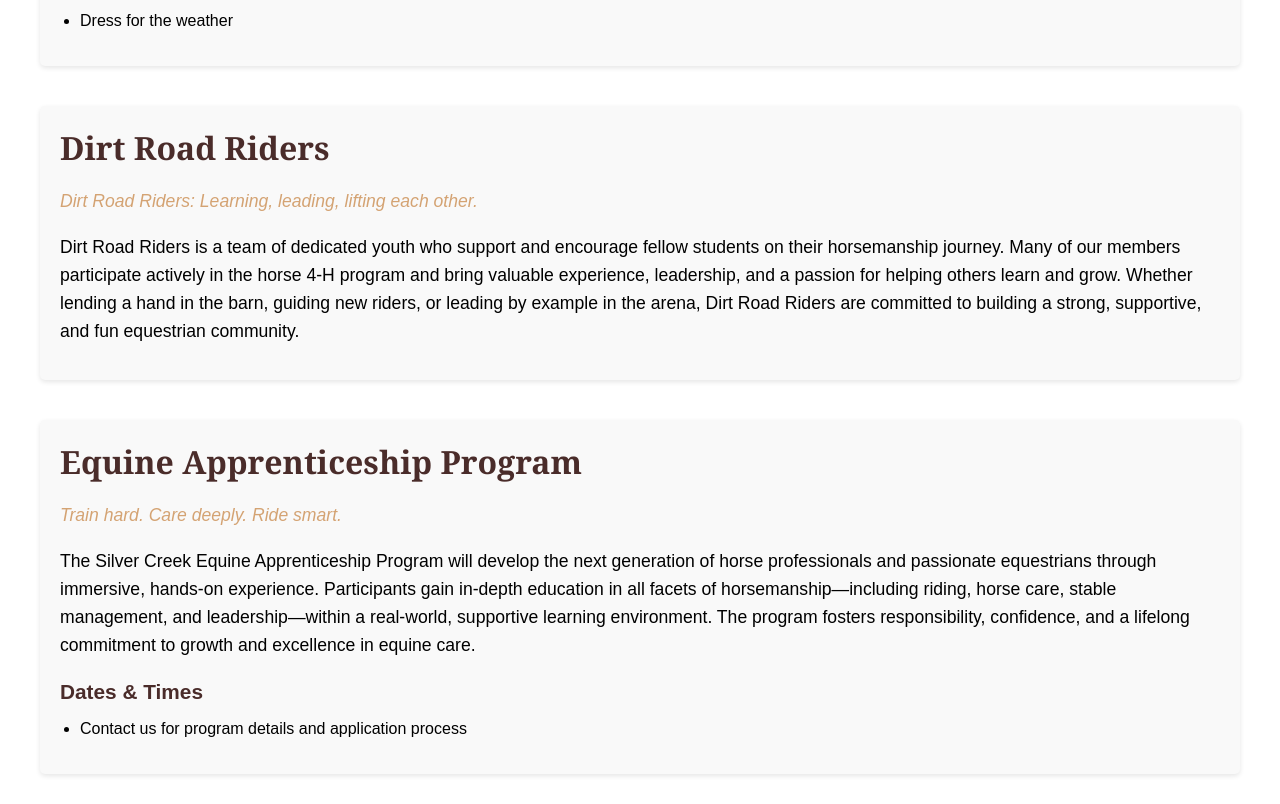
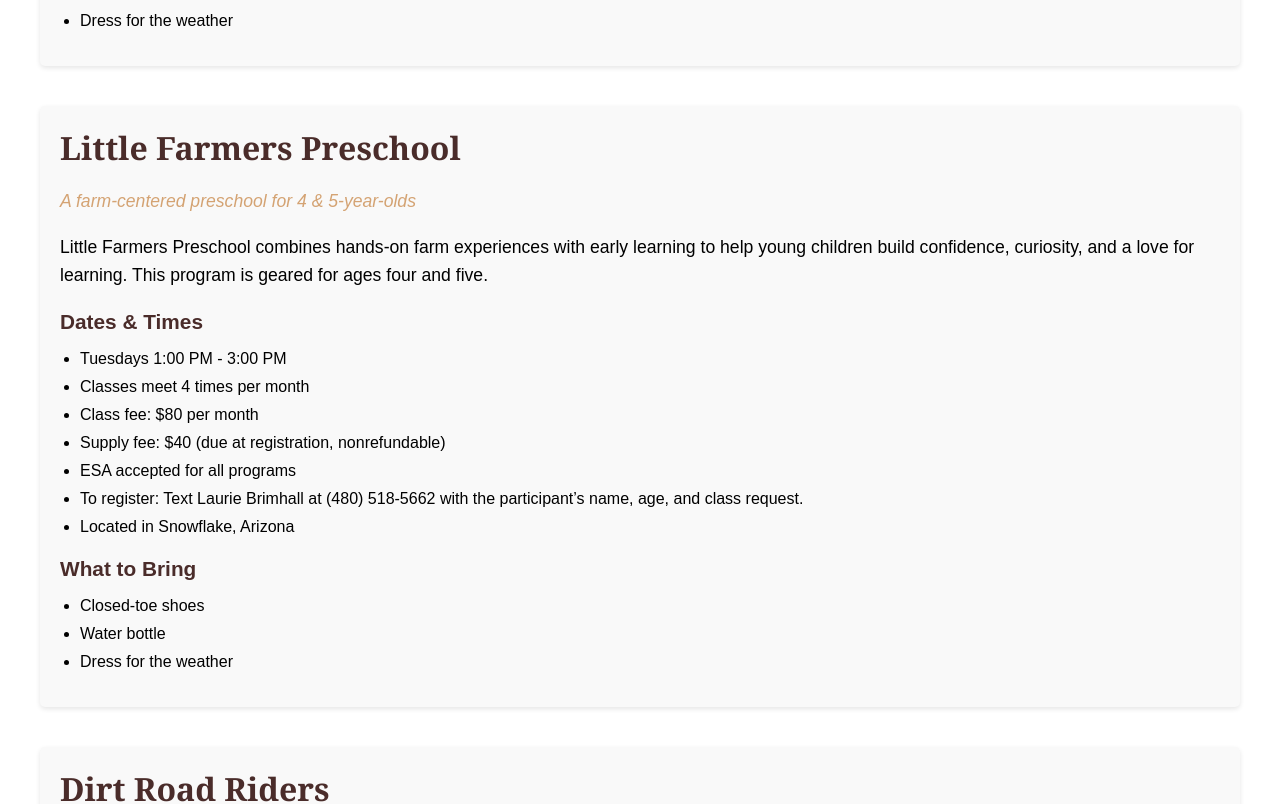
Before and after one commit to harrisonoakess/SCEEP, a React (Create React App) app in the folder client/: page /programs in a window 1280 px wide. Shown: the part 4222-5026 px from the top of the page. Built offline with nearby package versions, Linux system fonts and the light colour scheme.

Commit message:
added the little famres preschool program

```diff
--- a/client/src/components/Header.js
+++ b/client/src/components/Header.js
@@ -40,6 +40,7 @@ function Header() {
 
                 {/* Farm School on Programs page */}
                 <Link to="/programs#farm-school">Farm School Classes</Link>
+                <Link to="/programs#farm-centered-preschool">Little Farmers Preschool</Link>
               </div>
             </li>
 
--- a/client/src/pages/Programs.js
+++ b/client/src/pages/Programs.js
@@ -307,6 +307,27 @@ const Programs = () => {
         ]}
       />
 
+      <ProgramSection
+        id="farm-centered-preschool"
+        title="Little Farmers Preschool"
+        tagline="A farm-centered preschool for 4 & 5-year-olds"
+        description="Little Farmers Preschool combines hands-on farm experiences with early learning to help young children build confidence, curiosity, and a love for learning. This program is geared for ages four and five."
+        dates={[
+          'Tuesdays 1:00 PM - 3:00 PM',
+          'Classes meet 4 times per month',
+          'Class fee: $80 per month',
+          'Supply fee: $40 (due at registration, nonrefundable)',
+          'ESA accepted for all programs',
+          'To register: Text Laurie Brimhall at (480) 518-5662 with the participant’s name, age, and class request.',
+          'Located in Snowflake, Arizona',
+        ]}
+        whatToBring={[
+          'Closed-toe shoes',
+          'Water bottle',
+          'Dress for the weather',
+        ]}
+      />
+
 
       <ProgramSection
         id="dirt-road-riders"
```
